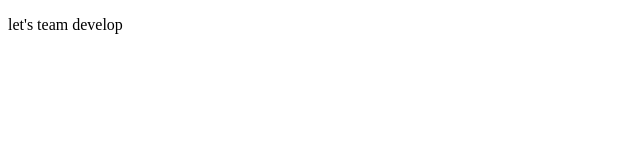
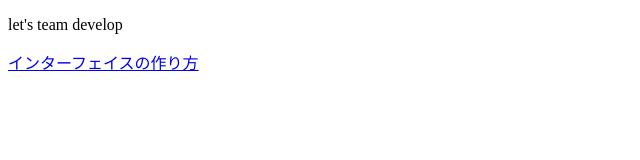
Before and after one commit to aikurusii/kadai1, a plain HTML site: page index.html in a window 1280 px wide. Shown: the whole page, without its empty margins (0-640 px from the left). Drawn offline with Linux system fonts and the light colour scheme.

Commit message:
URLの追記

```diff
--- a/index.html
+++ b/index.html
@@ -2,5 +2,6 @@
 <html lang="ja">
 	<body>
 		<p>let's team develop</p>
+		<a href = "https://www.anamorphosis.net/blogs/2019091301.php">インターフェイスの作り方</a>
 	</body>
 </html>
```
